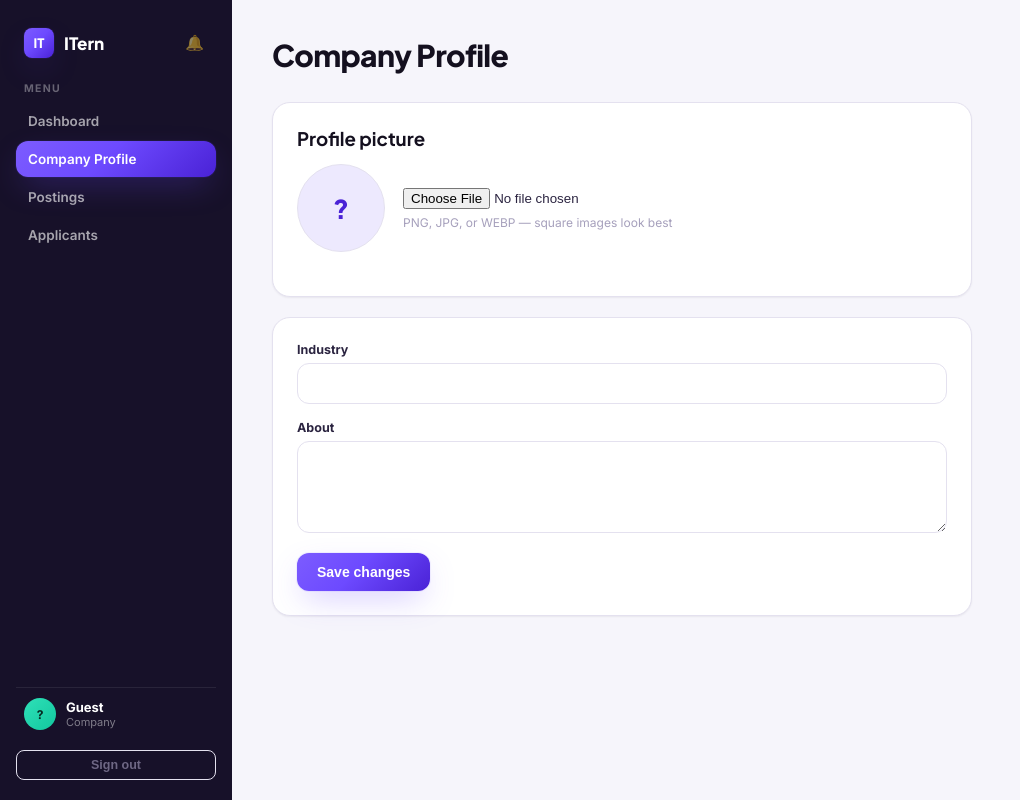
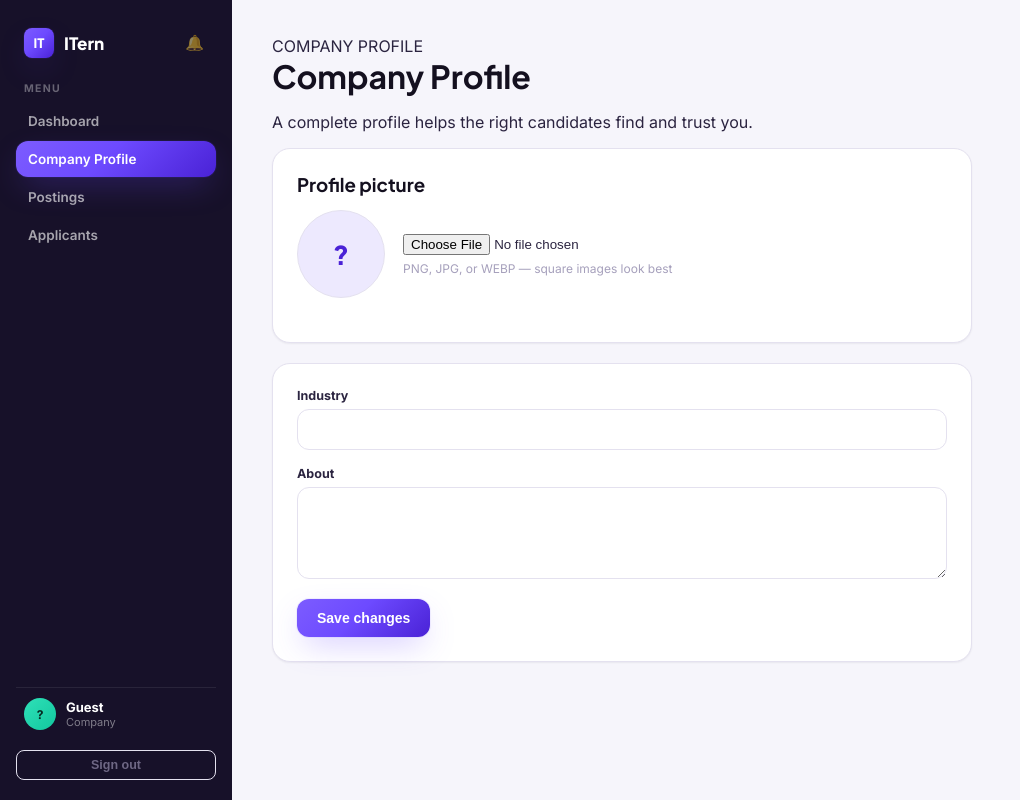
Before and after one commit to iternn/itern, a plain HTML site: page FinalProjectAppDev_updated/frontend/company/profile.html in a window 1280 px wide. Shown: the whole page, without its empty margins (0-1020 px from the left). Drawn offline with Linux system fonts and the light colour scheme; no server answers.

Commit message:
Revise company profile header and add description
Updated the company profile header with a new banner and description.

```diff
--- a/FinalProjectAppDev_updated/frontend/company/profile.html
+++ b/FinalProjectAppDev_updated/frontend/company/profile.html
@@ -22,7 +22,7 @@
     <div id="navMount"></div>
     <main class="main">
       <div class="content">
-      <div class="page-head"><div><h1>Company Profile</h1></div></div>
+      <div class="page-banner"><div class="eyebrow"><span class="bar"></span>COMPANY PROFILE</div><h1>Company Profile</h1><p>A complete profile helps the right candidates find and trust you.</p></div>
 
       <div class="card" style="margin-bottom:20px;">
         <h3 style="margin-bottom:14px;">Profile picture</h3>
```
